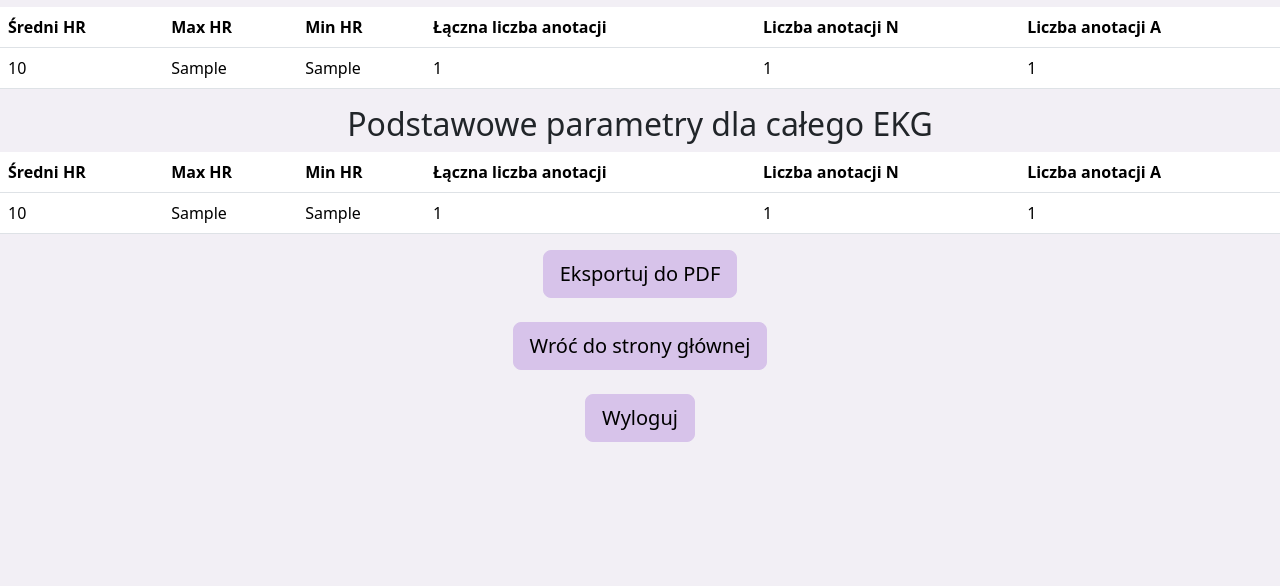
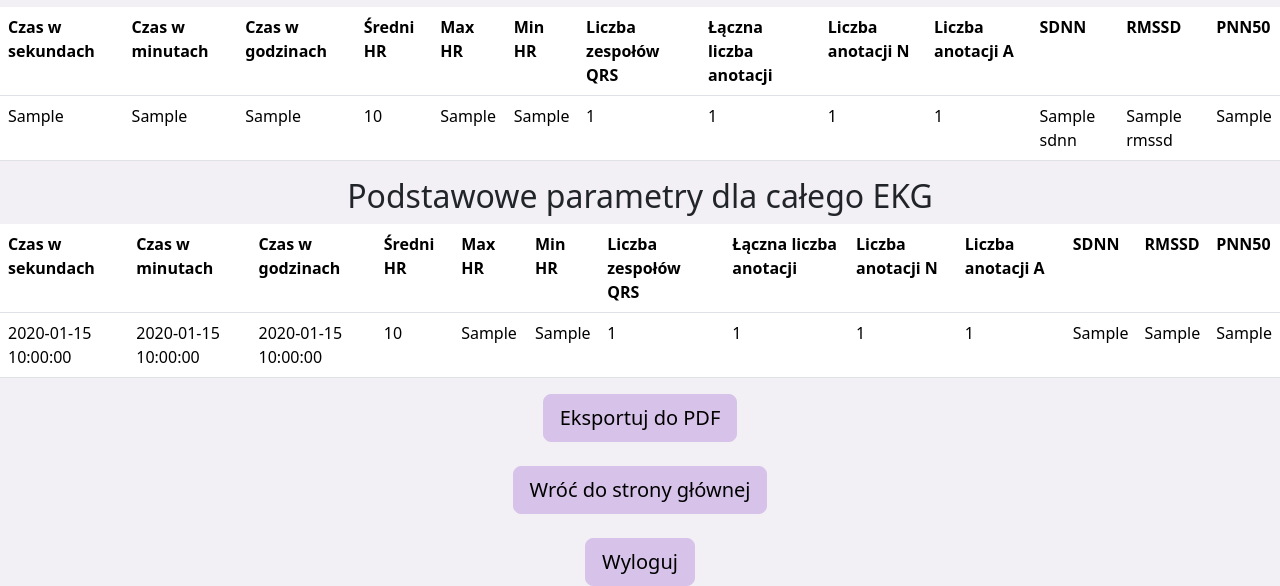
Before and after one commit to ravmondee/holter-ekg, a Flask app: template templates/analiza.html in a window 1280 px wide. Shown: the part 316-902 px from the top of the page. Before the commit the page ends 758 px from the top, so only its background shows below. Run offline with Flask 3, Linux system fonts and the light colour scheme; the template is opened without the code that fills it: most values are stand-ins (such as "Sample title", 1, 10 or a date in 2020); parts of the project's set-up code (start-up, migrations or seed data) failed here and were passed over; some libraries are stand-ins or nearby versions.

Commit message:
dodanie opcji wykresu w domenie czasu i parametrów czasu trwania sygnału, dodanie parametrów HRV(sdnn, rmssd, pnn50)

```diff
--- a/app.py
+++ b/app.py
@@ -9,20 +9,44 @@ import matplotlib.pyplot as plt
 import base64
 import numpy
 from scipy.signal import savgol_filter
+import pyhrv.tools as tools
+import pyhrv.time_domain as td
+import pyhrv.frequency_domain as fd
+import pyhrv.nonlinear as nl
 
 app = Flask(__name__, static_url_path='/static', static_folder='static')
 app.secret_key = "klucz"
 
 # defincja zmiennych globalnych
 przesuniecie = 0
-fs = 360
 nazwa_pliku = '100'
 record_all, fields = wfdb.rdsamp(nazwa_pliku, sampfrom=0)
+fs=fields['fs']
+sample=fields['sig_len']
+time_s=round(sample/fs, 2)
+time_m=round(time_s/60, 2)
+time_h=round(time_m/60, 2)
 qrs_inds_all = wfdb.processing.xqrs_detect(sig=record_all[:, 0], fs=fields['fs'])
+count_qrs_all= len(qrs_inds_all)
 rr_all = wfdb.processing.ann2rr(nazwa_pliku, 'atr', as_array=True)
+# mean hr w samplach
 mean_hr_all = wfdb.processing.calc_mean_hr(rr_all, fs, rr_units='samples')
+# mean hr w sekundach
+mean_hr_all_t = wfdb.processing.calc_mean_hr(rr_all, fs, rr_units='seconds')
 heart_rate_all = wfdb.processing.compute_hr(len(record_all), qrs_inds_all, fs)
 annotacje_all = wfdb.rdann(nazwa_pliku, 'atr', sampfrom=0, sampto=len(record_all))
+
+rr_intervals = tools.nn_intervals(annotacje_all.sample)
+
+# obliczenia HRV
+s = td.sdnn(rr_intervals)
+r = td.rmssd(rr_intervals)
+p = td.nn50(rr_intervals)
+sdnn_all = round(float(s[0]), 2)
+rmssd_all = round(float(r[0]), 2)
+pnn50_all = round(float(p[0]), 2)
+
+
 
 
 
@@ -85,7 +109,7 @@ def analiza():
     if "user" in session:
         user = session["user"]
 
-        global record_all, qrs_inds_all, rr_all, mean_hr_all, heart_rate_all, annotacje_all, przesuniecie
+        global record_all, qrs_inds_all, rr_all, mean_hr_all, heart_rate_all, annotacje_all, przesuniecie, fs
 
         # Reakcja na przyciski przesuniecia
         if 'przesuniecie' in request.args:
@@ -99,25 +123,42 @@ def analiza():
 
         # zamiana sampli na czas
         # jeszcze nie używamy czasu na razie pracujemy na samplach
-        czas_start = sampfrom / fs
-        czas_stop = sampto / fs
+        czas_start = round(sampfrom / fs, 2)
+        czas_stop = round(sampto / fs, 2)
+        czas_s = round(czas_stop-czas_start, 2) # w sekundach
+        czas_m = round(czas_s/60, 2) # w minutach
+        czas_h = round(czas_m/60, 2) # w godzinach
         # zdefiniowanie osi x dla wykresu
         os_x = range(sampfrom, sampto)
+        os_x_t = numpy.linspace(czas_start, czas_stop, len(record[:,0]))
 
         # obliczenia qrs, rr, heart rate oraz pobranie annotacji
-        qrs_inds = wfdb.processing.xqrs_detect(sig=record[:, 0], fs=fields['fs'])
+        qrs_inds = wfdb.processing.xqrs_detect(sig=record[:, 0], fs=fs)
+        count_qrs = len(qrs_inds)
         rr = wfdb.processing.ann2rr(nazwa_pliku, 'atr', as_array=True)
+        # mean_hr w samplach
         mean_hr = wfdb.processing.calc_mean_hr(rr, fs, rr_units='samples')
         heart_rate = wfdb.processing.compute_hr(len(record), qrs_inds, fs)
         annotacje = wfdb.rdann(nazwa_pliku, 'atr', sampfrom=sampfrom, sampto=sampto)
 
+        rr_intervals = tools.nn_intervals(annotacje.sample)
+
         # filtrowanie EKG
-        smoothed_signal = savgol_filter(record[:, 0], window_length=51, polyorder=3)
+        # smoothed_signal = savgol_filter(record[:, 0], window_length=51, polyorder=3)
 
         # wykres z zaznaczonymi qrs
         # fig=wfdb.plot_items(signal=record, ann_samp=[qrs_inds],return_fig=True)
         # fig=wfdb.plot_wfdb(record=record, annotation=annotacje,plot_sym=True,title='MIT-BIH Record 100',figsize=(20,6),return_fig=True)
         # fig.savefig("ann.png")
+
+        # obliczenia HRV
+        s = td.sdnn(rr_intervals)
+        r = td.rmssd(rr_intervals)
+        p = td.nn50(rr_intervals)
+        sdnn = round(float(s[0]), 2)
+        rmssd = round(float(r[0]), 2)
+        pnn50 = round(float(p[0]), 2)
+
 
         # przekształcenia
         float_mean_hr = float(mean_hr)
@@ -138,6 +179,7 @@ def analiza():
             else:
                 float_hr.append(float(i))
 
+
         for i in heart_rate_all:
             if numpy.isnan(i):
                 float_hr_all.append(float_mean_hr_all)
@@ -153,6 +195,7 @@ def analiza():
 
         for i in annotacje_all.symbol:
             char_symbol_all.append(str(i))
+
 
         # generacja pliku
         f = open("annotation_log.txt", "w")
@@ -202,27 +245,47 @@ def analiza():
         # plt.title('MIT-BIH Record 100')
         # plt.xlabel('Time (samples)')
         # plt.ylabel('ECG Signal')
+        if_time=True
 
         # Save plot to BytesIO buffer
         buf = BytesIO()
         plt.figure(figsize=(12, 6))
         # plotuje samo EKG
-        plt.plot(os_x, record[:, 0])
+        if if_time:
+            # plotuje z osią czasu
+            plt.plot(os_x_t, record[:, 0])
+        else:
+            # plotuje z osią sampli
+            plt.plot(os_x, record[:, 0])
         # plotuje EKG oraz to pomarańczowe coś
         # plt.plot(os_x, record)
         # plotuje zfiltrowane EKG
         # plt.plot(os_x, smoothed_signal, color='blue')
         plt.title('ECG Signal')
-        plt.xlabel('Sample')
+        if if_time:
+            # xlabel dla czasu
+            plt.xlabel('Seconds')
+        else:
+            # xlabel dla sampli
+            plt.xlabel('Sample')
         plt.ylabel('Amplitude')
 
         # Dodaj zaznaczenia annotacji
-        for sample, symbol in zip(annotacje.sample, annotacje.symbol):
-            if sampfrom <= sample < sampto and sample < len(record_all):
-                # annotacje dla normalnego EKG
-                plt.text(sample, record_all[sample, 0], symbol, fontsize=10, color='red')
-                # annotacje dla zfiltrowanego EKG
-                # plt.text(sample, smoothed_signal[sample - sampfrom], symbol, fontsize=10, color='red')
+
+        if if_time==False:
+            # annotacje dla osi sampli
+            for sample, symbol in zip(annotacje.sample, annotacje.symbol):
+                if sampfrom <= sample < sampto and sample < len(record_all):
+                    # annotacje dla normalnego EKG
+                    plt.text(sample, record_all[sample, 0], symbol, fontsize=10, color='red')
+                    # annotacje dla zfiltrowanego EKG
+                    # plt.text(sample, smoothed_signal[sample - sampfrom], symbol, fontsize=10, color='red')
+        else:
+            # annotacje dla osi czasu
+            for sample, symbol in zip(annotacje.sample, annotacje.symbol):
+                if czas_start <= sample/fs < czas_stop and sample < len(record_all):
+                    plt.text(sample/fs, record_all[sample, 0], symbol, fontsize=10, color='red')
+
 
         plt.grid(True)
         plt.tight_layout()
@@ -239,7 +302,7 @@ def analiza():
         # zwrócenie wszystkich danych do html
         return render_template('analiza.html', chart_data=chart_data, avg_hr=avg_hr, max_hr=max_hr, min_hr=min_hr,
                                total_ann=total_ann, count_N=count_N, count_A=count_A, avg_hr_all=avg_hr_all, max_hr_all=max_hr_all, min_hr_all=min_hr_all,
-                               total_ann_all=total_ann_all, count_N_all=count_N_all, count_A_all=count_A_all, content=user)
+                               total_ann_all=total_ann_all, count_N_all=count_N_all, count_A_all=count_A_all, czas_s=czas_s, czas_m=czas_m, czas_h=czas_h, time_s=time_s, time_m=time_m, time_h=time_h, count_qrs_all=count_qrs_all, count_qrs=count_qrs, sdnn=sdnn, sdnn_all=sdnn_all, rmssd=rmssd, rmsdd_all=rmssd_all, pnn50=pnn50, pnn50_all=pnn50_all, content=user)
     else:
         return redirect(url_for('login'))
 
--- a/templates/analiza.html
+++ b/templates/analiza.html
@@ -24,20 +24,34 @@
         <h2>Podstawowe parametry dla fragmentu EKG</h2>
         <table class="table">
             <tr>
+                <th>Czas w sekundach</th>
+                <th>Czas w minutach</th>
+                <th>Czas w godzinach</th>
                 <th>Średni HR</th>
                 <th>Max HR</th>
                 <th>Min HR</th>
+                <th>Liczba zespołów QRS</th>
                 <th>Łączna liczba anotacji</th>
                 <th>Liczba anotacji N</th>
                 <th>Liczba anotacji A</th>
+                <th>SDNN</th>
+                <th>RMSSD</th>
+                <th>PNN50</th>
             </tr>
             <tr>
+                <td>{{ czas_s }}</td>
+                <td>{{ czas_m }}</td>
+                <td>{{ czas_h }}</td>
                 <td>{{ avg_hr }}</td>
                 <td>{{ max_hr }}</td>
                 <td>{{ min_hr }}</td>
+                <td>{{ count_qrs }}</td>
                 <td>{{ total_ann }}</td>
                 <td>{{ count_N }}</td>
                 <td>{{ count_A }}</td>
+                <td>{{ sdnn }}</td>
+                <td>{{ rmssd }}</td>
+                <td>{{ pnn50 }}</td>
             </tr>
         </table>
     </div>
@@ -46,20 +60,35 @@
         <h2>Podstawowe parametry dla całego EKG</h2>
         <table class="table">
             <tr>
+                <th>Czas w sekundach</th>
+                <th>Czas w minutach</th>
+                <th>Czas w godzinach</th>
                 <th>Średni HR</th>
                 <th>Max HR</th>
                 <th>Min HR</th>
+                <th>Liczba zespołów QRS</th>
                 <th>Łączna liczba anotacji</th>
                 <th>Liczba anotacji N</th>
                 <th>Liczba anotacji A</th>
+                <th>SDNN</th>
+                <th>RMSSD</th>
+                <th>PNN50</th>
+
             </tr>
             <tr>
+                <td>{{ time_s }}</td>
+                <td>{{ time_m }}</td>
+                <td>{{ time_h }}</td>
                 <td>{{ avg_hr_all }}</td>
                 <td>{{ max_hr_all }}</td>
                 <td>{{ min_hr_all }}</td>
+                <td>{{ count_qrs_all }}</td>
                 <td>{{ total_ann_all }}</td>
                 <td>{{ count_N_all }}</td>
                 <td>{{ count_A_all }}</td>
+                <td>{{ sdnn_all }}</td>
+                <td>{{ rmssd_all }}</td>
+                <td>{{ pnn50_all }}</td>
             </tr>
         </table>
     </div>
```
